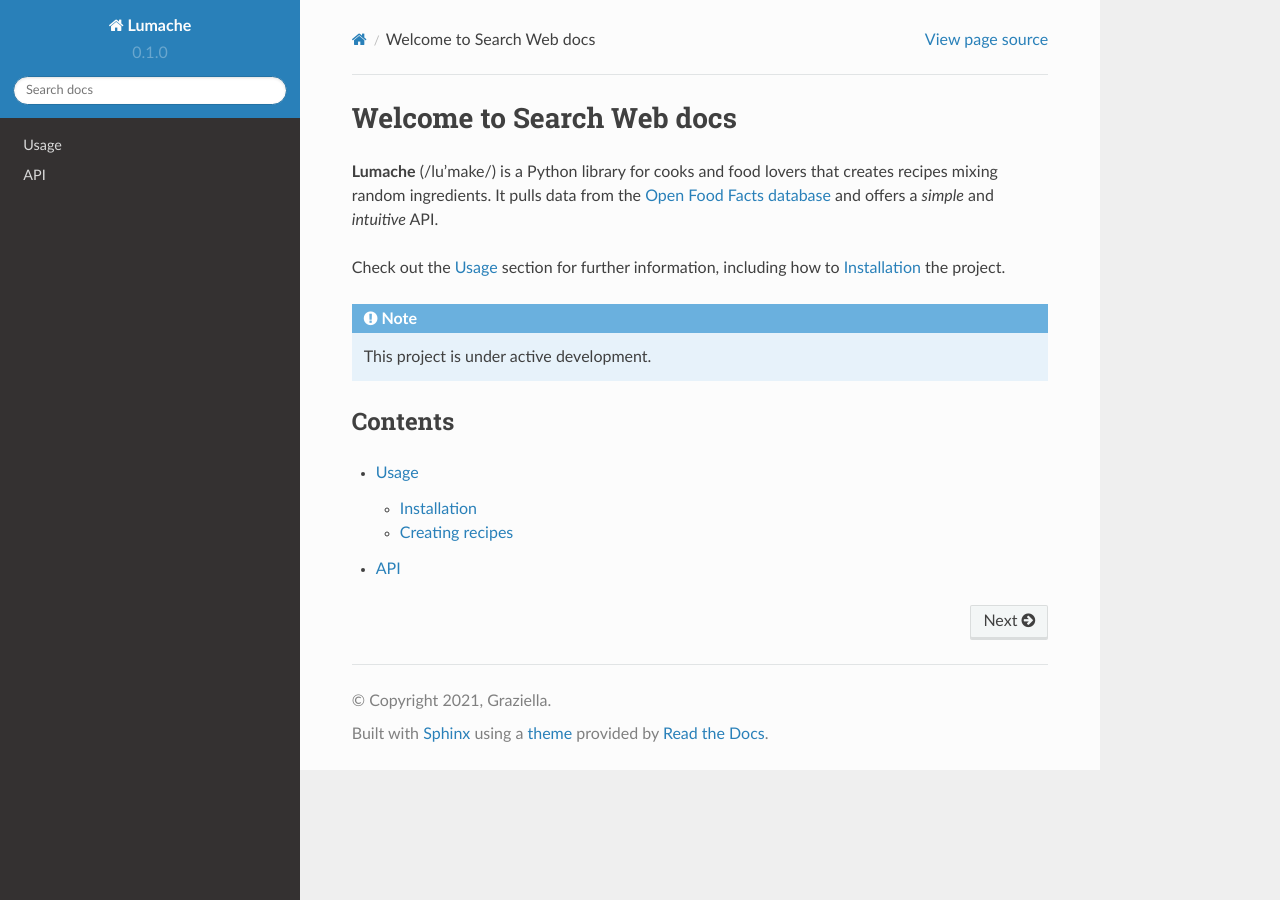
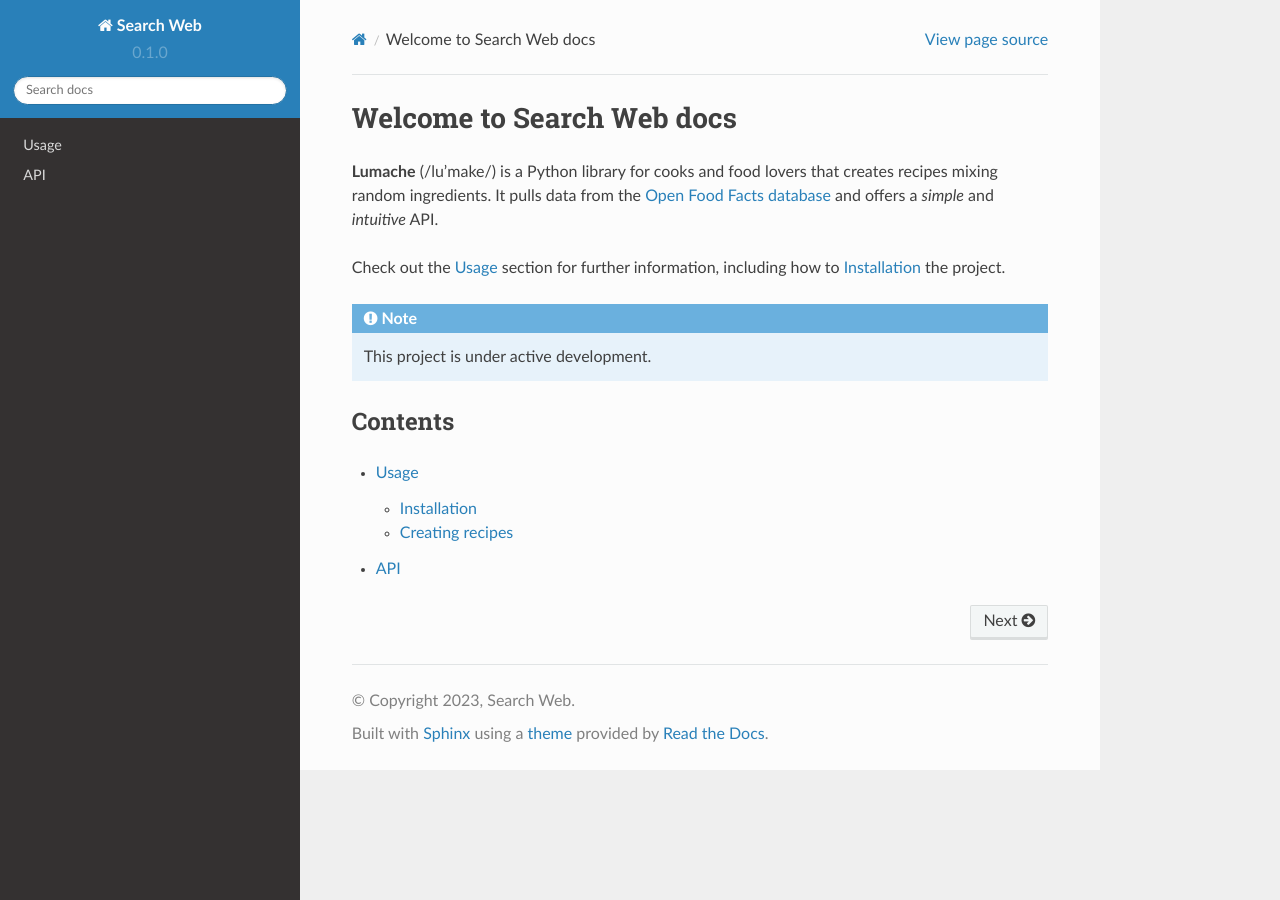
Before and after one commit to Mrdev88/Search-web-docs, a Sphinx documentation site: the page built from docs/source/index.rst, in a window 1280 px wide. Built offline with Sphinx 7.4.7 and the Read the Docs theme 2.0.0, drawn with Linux system fonts in a browser that asks for light colours.

Commit message:
Update conf.py

```diff
--- a/docs/source/conf.py
+++ b/docs/source/conf.py
@@ -2,9 +2,9 @@
 
 # -- Project information
 
-project = 'Lumache'
-copyright = '2021, Graziella'
-author = 'Graziella'
+project = 'Search Web'
+copyright = '2023, Search Web'
+author = 'Search Web'
 
 release = '0.1'
 version = '0.1.0'
```
